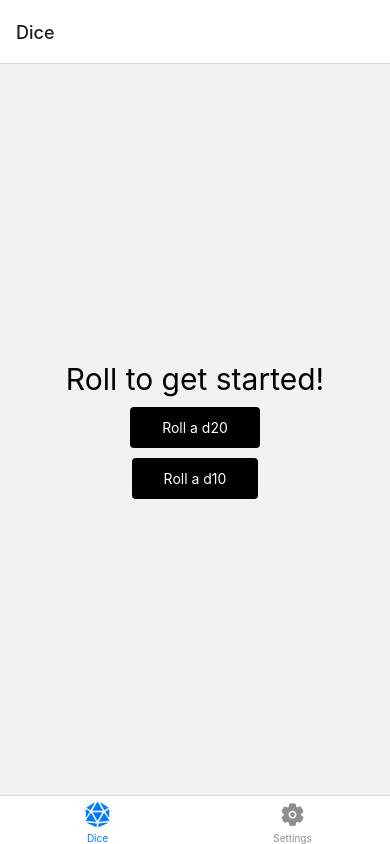
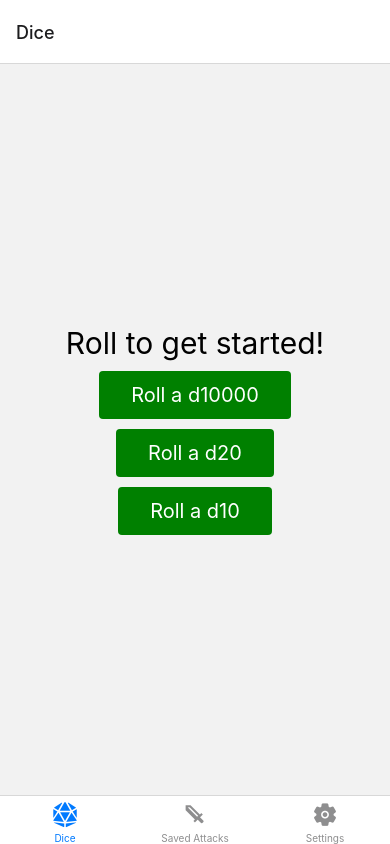
Before and after one commit to devinrbopp/dice_roller, a React Native app: screen /Dice in a window 390 px wide. Built offline with nearby package versions, Linux system fonts and the light colour scheme.

Commit message:
added saved attacks tab

```diff
--- a/App.tsx
+++ b/App.tsx
@@ -3,9 +3,10 @@ import { StyleSheet, Text, View } from 'react-native'
 import { createBottomTabNavigator } from '@react-navigation/bottom-tabs'
 import type { BottomTabNavigationOptions } from '@react-navigation/bottom-tabs'
 import { NavigationContainer } from '@react-navigation/native'
-import { FontAwesome5, Ionicons } from '@expo/vector-icons'
+import { FontAwesome5, Ionicons, MaterialCommunityIcons } from '@expo/vector-icons'
 
 import Dice from './components/Dice'
+import Attacks from './components/Attacks'
 import Settings from './components/Settings'
 
 const Tab = createBottomTabNavigator()
@@ -17,6 +18,11 @@ const App = () => {
           <Tab.Screen name="Dice" component={Dice} options={{
             tabBarIcon: ({color, size}) => {
               return <FontAwesome5 name="dice-d20" color={color} size ={size} />
+            }
+          }} />
+          <Tab.Screen name="Saved Attacks" component={Attacks} options={{
+            tabBarIcon: ({color, size}) => {
+              return <MaterialCommunityIcons name="sword" color={color} size={size} />
             }
           }} />
           <Tab.Screen name="Settings" component={Settings} options={{
--- /dev/null
+++ b/components/Attacks.tsx
@@ -0,0 +1,9 @@
+import { View, Text } from 'react-native'
+
+export default function Attacks () {
+    return(
+        <View>
+            <Text>Attacks go here.</Text>
+        </View>
+    )
+}
--- a/components/Dice.tsx
+++ b/components/Dice.tsx
@@ -14,6 +14,7 @@ export default function Dice () {
     return(
         <View style={{ flex: 1, justifyContent: 'center', alignItems: 'center' }}>
             <Text style={{fontSize: 30}}>{result}</Text>
+            <Die rollDice={rollDice} title='Roll a d10000' setResult={setResult} sides={10000}/>
             <Die rollDice={rollDice} title='Roll a d20' setResult={setResult} sides={20}/>
             <Die rollDice={rollDice} title='Roll a d10' setResult={setResult} sides={10}/>
 
--- a/components/Die.tsx
+++ b/components/Die.tsx
@@ -35,10 +35,11 @@ const styles = StyleSheet.create({
         paddingHorizontal: 32,
         borderRadius: 4,
         elevation: 3,
-        backgroundColor: 'black',
+        backgroundColor: 'green',
         marginTop: 10
     },
     buttonText: {
-        color: 'white'
+        color: 'white',
+        fontSize: 20
     }
 })
```
